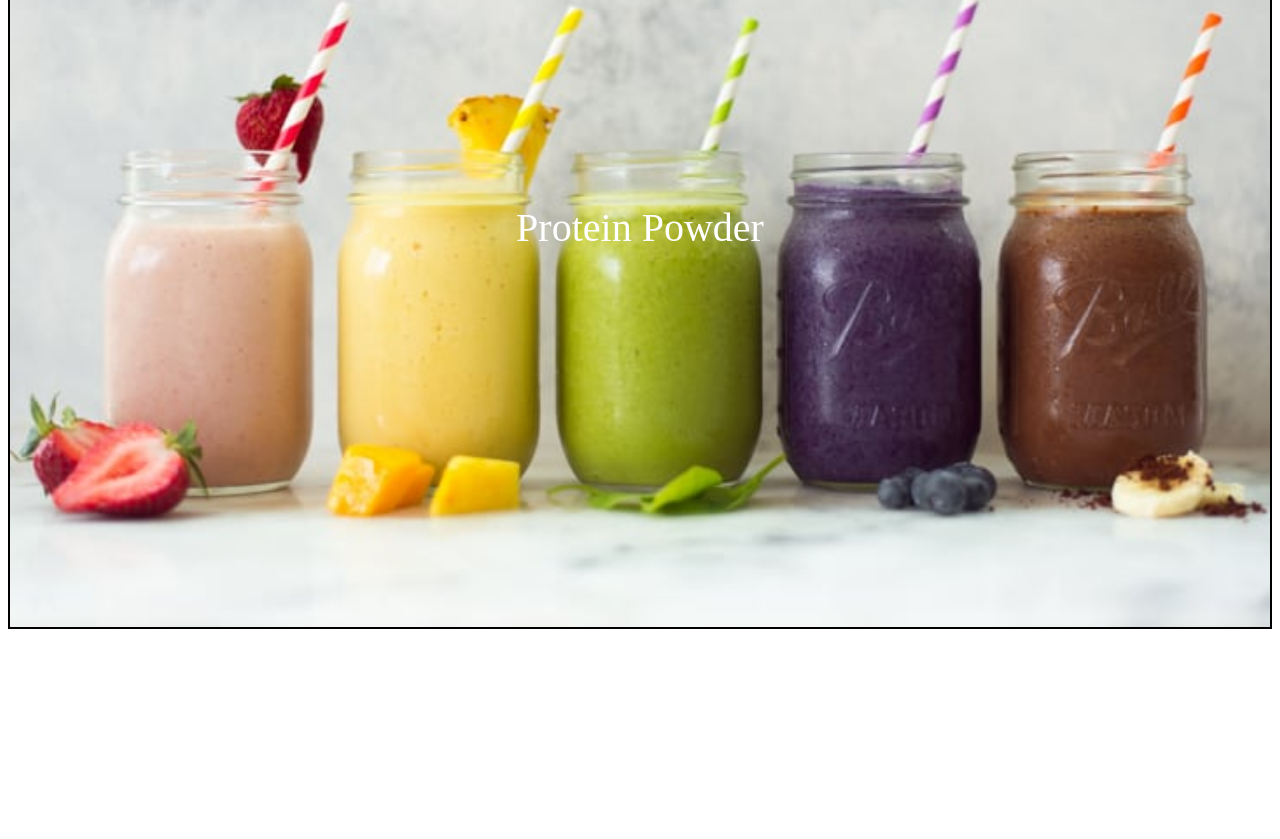
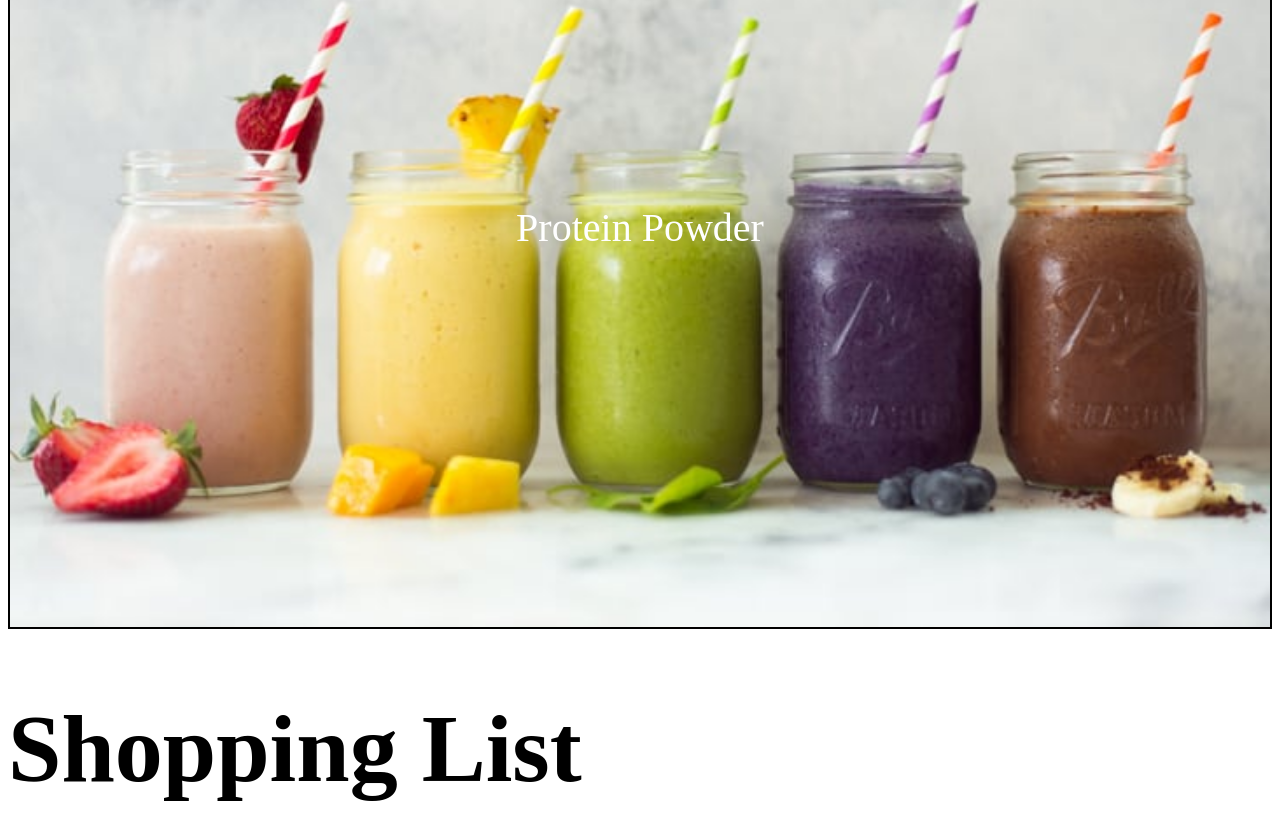
Before and after one commit to KevGB/recipes, a plain HTML site: page index.html in a window 1280 px wide. Shown: the part 5160-5999 px from the top of the page. Before the commit the page ends 5815 px from the top, so only its background shows below. Drawn offline with Linux system fonts and the light colour scheme.

Commit message:
Fixes bug

```diff
--- a/index.html
+++ b/index.html
@@ -71,7 +71,7 @@
       <a href="pages/proteinpowder.html">Protein Powder</a>
     </div>
     <div>
-      <a href="shoppinglist.html">Shopping List</a>
+      <a href="pages/shoppinglist.html"><h1 style="color:black">Shopping List</h1></a>
     </div>
   </body>
 </html>
```
Also changed, not shown: 1 other file.
